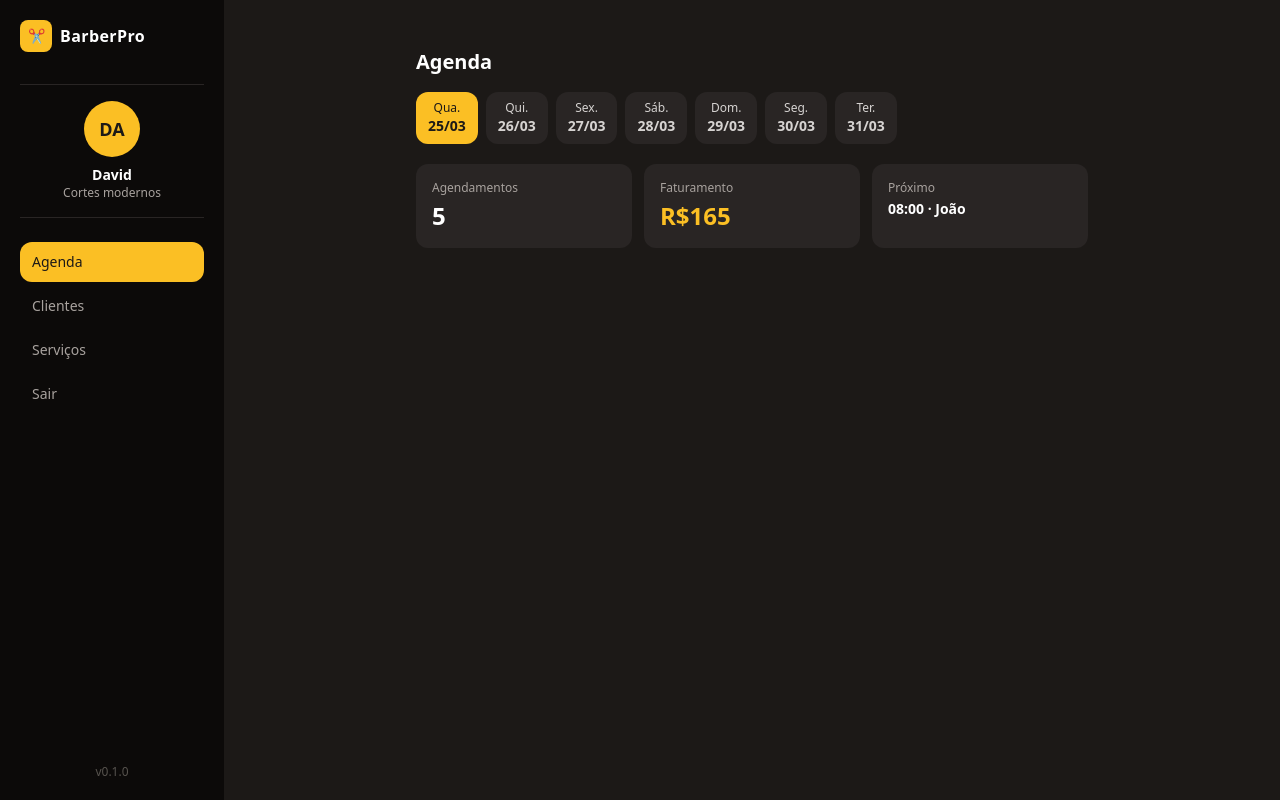
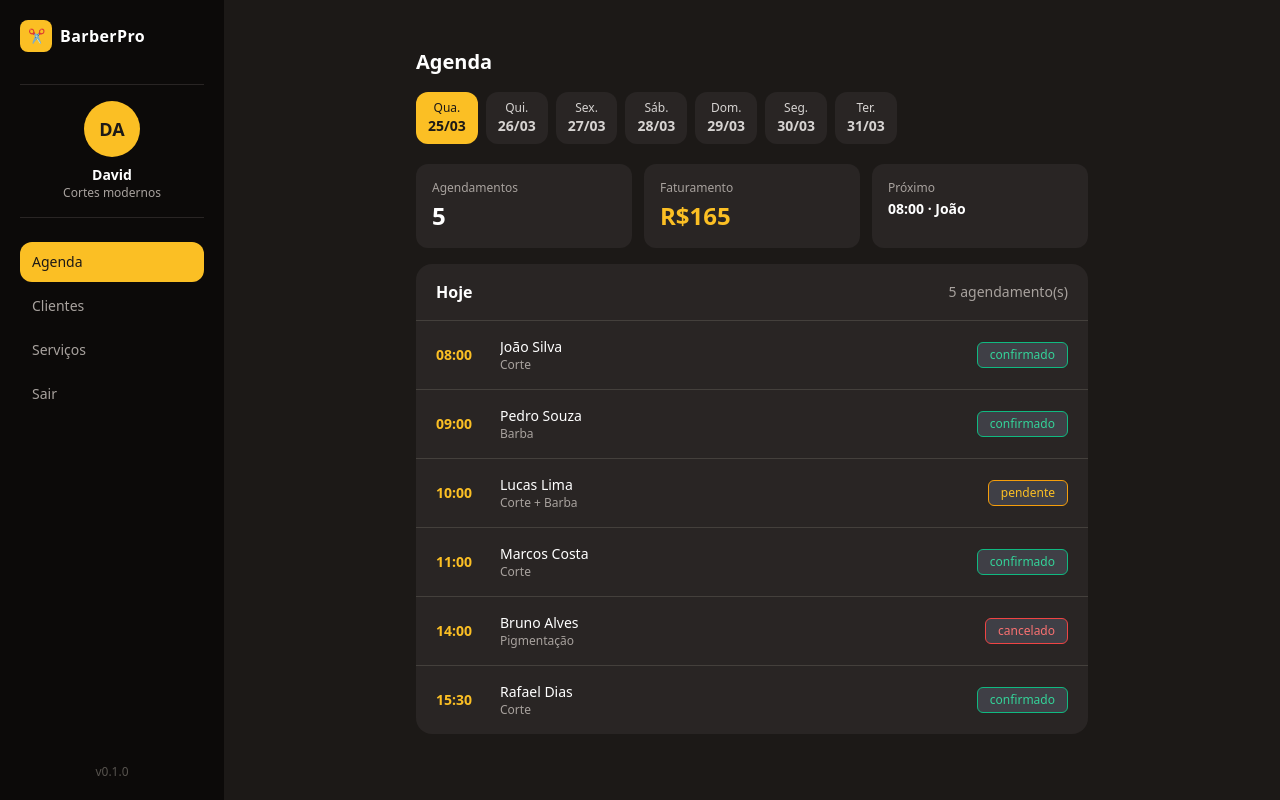
Before and after one commit to AndreyrbSilva/Saas-Barber, a React (Vite) app: page /barbeiro in a window 1280 px wide. Built offline with nearby package versions, Linux system fonts and the light colour scheme.

Commit message:
feat(barber): add appointments list to schedule page

```diff
--- a/src/pages/admin/BarberSchedulePage.tsx
+++ b/src/pages/admin/BarberSchedulePage.tsx
@@ -167,6 +167,44 @@ export default function BarberSchedulePage() {
             </div>
           </div>
 
+          {/* Lista de agendamentos */}
+          <div className="bg-stone-800 rounded-2xl overflow-hidden">
+            <div className="px-5 py-4 border-b border-stone-700 flex items-center justify-between">
+              <h2 className="text-white font-semibold">
+                {diaSelecionado === 0 ? "Hoje" : semana[diaSelecionado].label}
+              </h2>
+              <span className="text-stone-400 text-sm">{ativos.length} agendamento(s)</span>
+            </div>
+
+            {dia.agendamentos.length === 0 ? (
+              <div className="px-5 py-10 text-center">
+                <p className="text-stone-400 text-sm">Nenhum agendamento</p>
+              </div>
+            ) : (
+              <div className="divide-y divide-stone-700">
+                {dia.agendamentos.map(ag => (
+                  <div key={ag.id} className="px-5 py-4 flex items-center gap-4">
+                    <span className="text-amber-400 font-bold text-sm w-12 flex-shrink-0">
+                      {ag.horario}
+                    </span>
+                    <div className="flex-1 min-w-0">
+                      <p className="text-white font-medium text-sm truncate">{ag.cliente}</p>
+                      <p className="text-stone-400 text-xs">{ag.servicos.join(", ")}</p>
+                    </div>
+                    <span className={`
+                      text-xs font-medium px-3 py-1 rounded-md border flex-shrink-0 bg-zinc-700
+                      ${ag.status === "confirmado" ? "border-emerald-500 text-emerald-400" : ""}
+                      ${ag.status === "pendente"   ? "border-amber-500 text-amber-400"     : ""}
+                      ${ag.status === "cancelado"  ? "border-red-500 text-red-400"         : ""}
+                    `}>
+                      {ag.status}
+                    </span>
+                  </div>
+                ))}
+              </div>
+            )}
+          </div>
+
         </div>
       </main>
 
```
